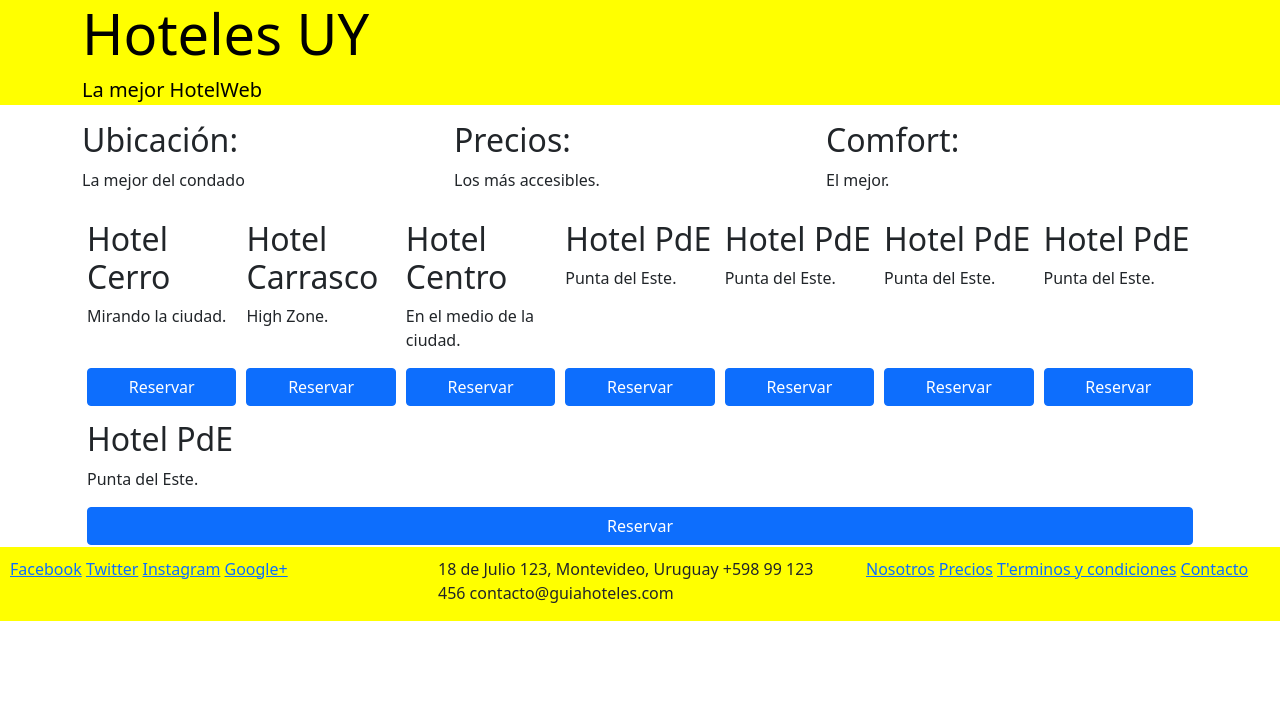
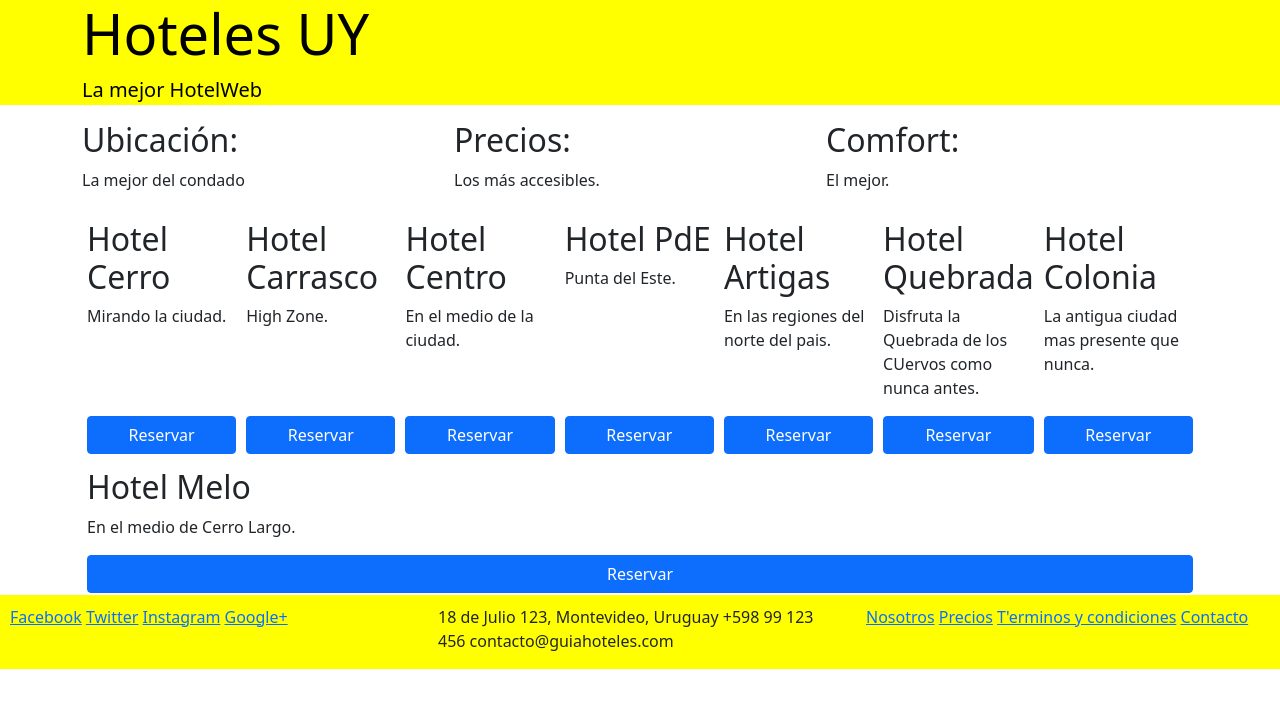
Before and after one commit to PabloRecarte/bootstrap-4, a website: page index.html in a window 1280 px wide. Drawn offline with nearby package versions, Linux system fonts and the light colour scheme.

Commit message:
ajustes de contenido

```diff
--- a/index.html
+++ b/index.html
@@ -74,8 +74,8 @@
         </div>
         <div class="card-hotel d-flex flex-column justify-content-between">
           <div>
-            <h2>Hotel PdE</h2>
-            <p>Punta del Este.</p>
+            <h2>Hotel Artigas</h2>
+            <p>En las regiones del norte del pais.</p>
           </div>
           <div>
             <button class="btn btn-primary btn-reserva">Reservar</button>
@@ -83,8 +83,8 @@
         </div>
         <div class="card-hotel d-flex flex-column justify-content-between">
           <div>
-            <h2>Hotel PdE</h2>
-            <p>Punta del Este.</p>
+            <h2>Hotel Quebrada</h2>
+            <p>Disfruta la Quebrada de los CUervos como nunca antes.</p>
           </div>
           <div>
             <button class="btn btn-primary btn-reserva">Reservar</button>
@@ -92,8 +92,8 @@
         </div>
         <div class="card-hotel d-flex flex-column justify-content-between">
           <div>
-            <h2>Hotel PdE</h2>
-            <p>Punta del Este.</p>
+            <h2>Hotel Colonia</h2>
+            <p>La antigua ciudad mas presente que nunca.</p>
           </div>
           <div>
             <button class="btn btn-primary btn-reserva">Reservar</button>
@@ -101,8 +101,8 @@
         </div>
         <div class="card-hotel d-flex flex-column justify-content-between">
           <div>
-            <h2>Hotel PdE</h2>
-            <p>Punta del Este.</p>
+            <h2>Hotel Melo</h2>
+            <p>En el medio de Cerro Largo.</p>
           </div>
           <div>
             <button class="btn btn-primary btn-reserva">Reservar</button>
```
